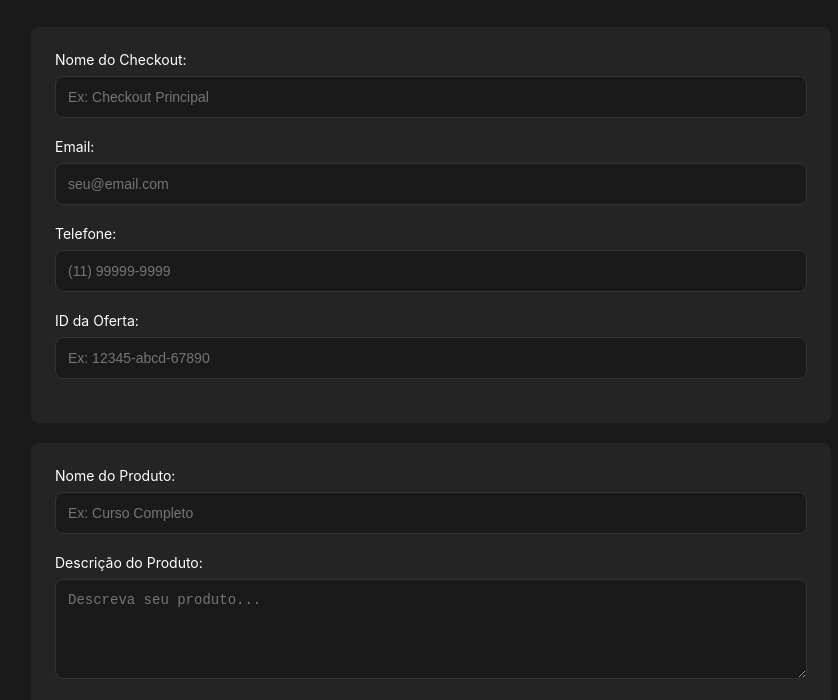
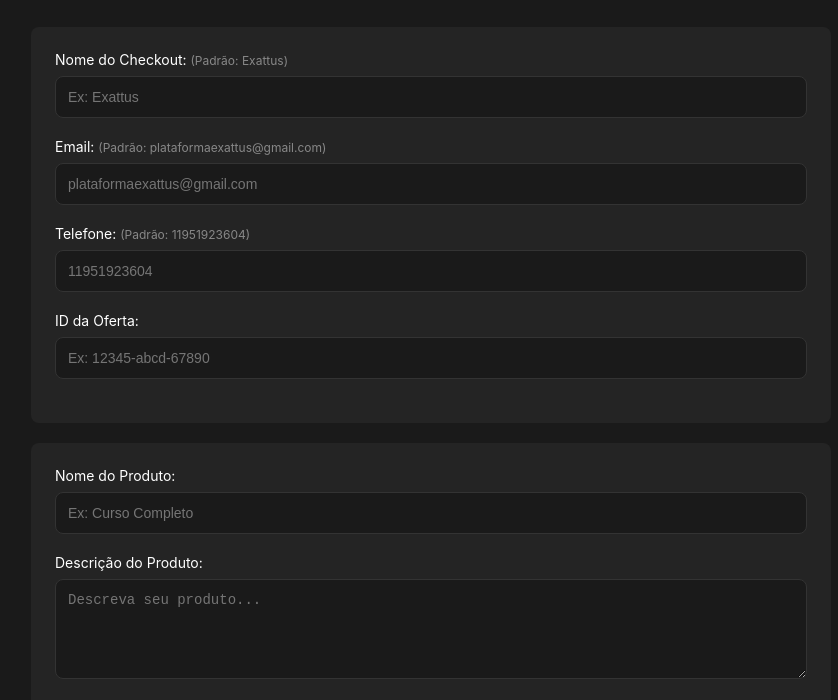
Before and after one commit to tibitibligh1975/painel, a website: page public/painel.html in a window 1280 px wide. Shown: the part 88-788 px from the top of the page, without its empty margins (209-1047 px from the left). Drawn offline with Linux system fonts and the light colour scheme.

Commit message:
Correção 1

```diff
--- a/public/painel.html
+++ b/public/painel.html
@@ -129,18 +129,18 @@
         <form action="/generate-checkout" method="POST" enctype="multipart/form-data">
             <div class="card">
                 <div class="form-group">
-                    <label>Nome do Checkout:</label>
-                    <input type="text" name="name" required placeholder="Ex: Checkout Principal">
+                    <label>Nome do Checkout: <span style="color: #888; font-size: 12px;">(Padrão: Exattus)</span></label>
+                    <input type="text" name="name" required placeholder="Ex: Exattus">
                 </div>
 
                 <div class="form-group">
-                    <label>Email:</label>
-                    <input type="email" name="email" required placeholder="seu@email.com">
+                    <label>Email: <span style="color: #888; font-size: 12px;">(Padrão: plataformaexattus@gmail.com)</span></label>
+                    <input type="email" name="email" required placeholder="plataformaexattus@gmail.com">
                 </div>
 
                 <div class="form-group">
-                    <label>Telefone:</label>
-                    <input type="text" name="phone" required placeholder="(11) 99999-9999">
+                    <label>Telefone: <span style="color: #888; font-size: 12px;">(Padrão: 11951923604)</span></label>
+                    <input type="text" name="phone" required placeholder="11951923604">
                 </div>
 
                 <div class="form-group">
@@ -166,7 +166,7 @@
                 </div>
 
                 <div class="form-group">
-                    <label>Logo:</label>
+                    <label>Logo: <span style="color: #888; font-size: 12px;">(Tamanho recomendado: 256x50 pixels)</span></label>
                     <div class="file-input-wrapper">
                         <div class="file-input-button">Escolher arquivo</div>
                         <input type="file" name="logo" accept="image/*" onchange="updateFileName(this)">
```
